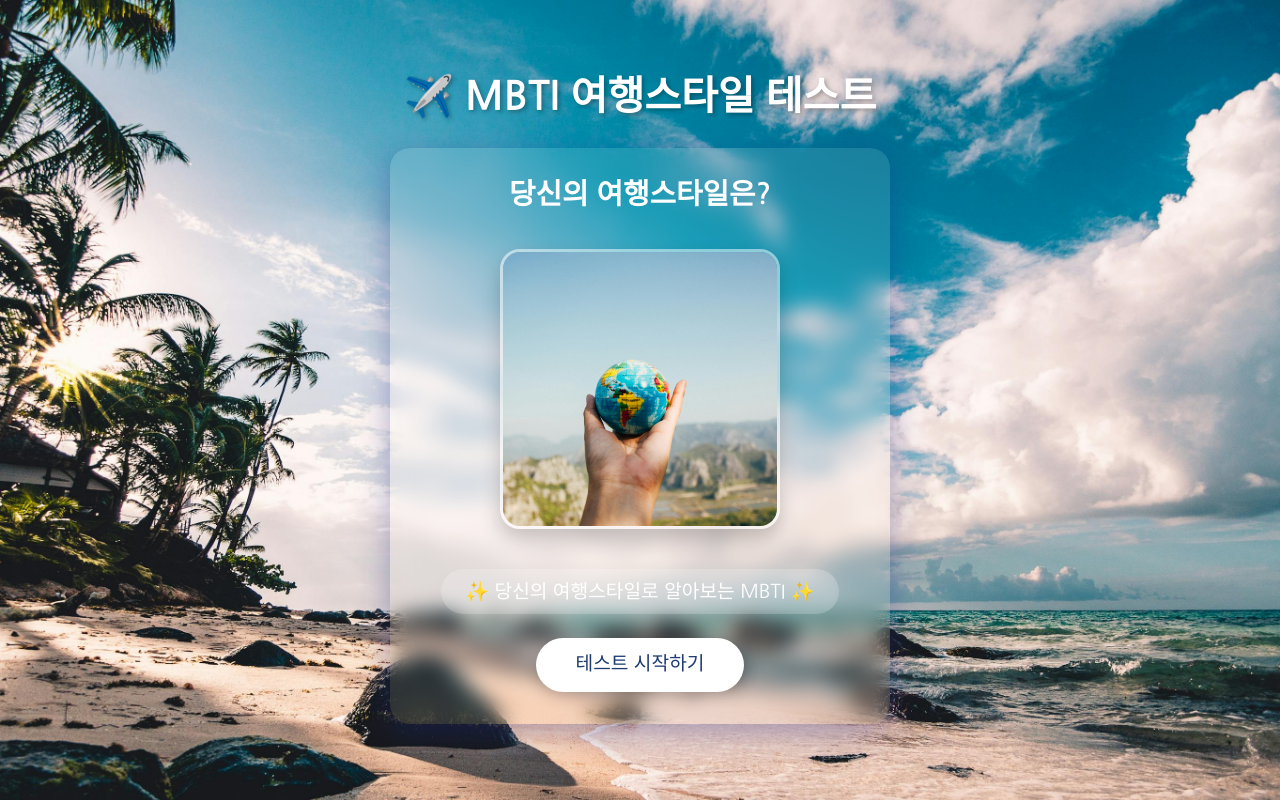
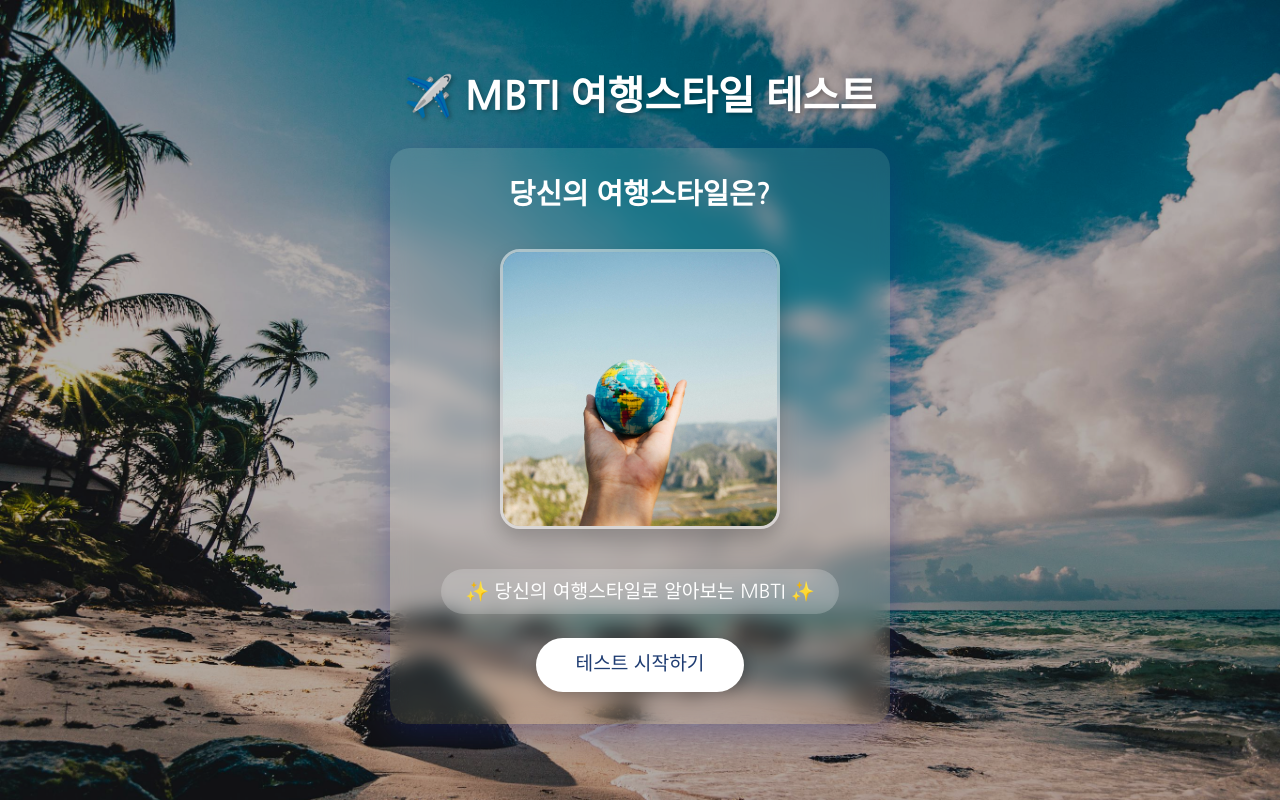
Before and after one commit to ParkTH-Dev/CatMBTI, a React (Vite) app: page / in a window 1280 px wide. Built offline with nearby package versions, Linux system fonts and the light colour scheme.

Commit message:
bg update:

```diff
--- a/src/pages/Home.jsx
+++ b/src/pages/Home.jsx
@@ -14,6 +14,18 @@ const Wrapper = styled.div`
   align-items: center;
   color: #fff;
   padding: 20px;
+  position: relative;
+
+  &::before {
+    content: "";
+    position: absolute;
+    top: 0;
+    left: 0;
+    right: 0;
+    bottom: 0;
+    background: rgba(0, 0, 0, 0.3);
+    z-index: 0;
+  }
 `;
 
 const Header = styled.div`
@@ -22,9 +34,13 @@ const Header = styled.div`
   text-align: center;
   margin-bottom: 2rem;
   text-shadow: 2px 2px 4px rgba(0, 0, 0, 0.3);
+  position: relative;
+  z-index: 1;
 `;
 
 const Contents = styled(motion.div)`
+  position: relative;
+  z-index: 1;
   width: 100%;
   max-width: 500px;
   display: flex;
--- a/src/pages/Result.jsx
+++ b/src/pages/Result.jsx
@@ -14,9 +14,20 @@ const Wrapper = styled.div`
   flex-direction: column;
   justify-content: center;
   align-items: center;
-
   color: #fff;
   padding: 20px;
+  position: relative;
+
+  &::before {
+    content: "";
+    position: absolute;
+    top: 0;
+    left: 0;
+    right: 0;
+    bottom: 0;
+    background: rgba(0, 0, 0, 0.3); // 검은색 오버레이로 어둡게 처리
+    z-index: 0;
+  }
 `;
 
 const Header = styled.div`
@@ -25,9 +36,13 @@ const Header = styled.div`
   text-align: center;
   margin-bottom: 2rem;
   text-shadow: 2px 2px 4px rgba(0, 0, 0, 0.3);
+  position: relative;
+  z-index: 1;
 `;
 
 const Contents = styled(motion.div)`
+  position: relative;
+  z-index: 1;
   width: 100%;
   max-width: 800px;
   display: flex;
@@ -38,7 +53,6 @@ const Contents = styled(motion.div)`
   border-radius: 20px;
   padding: 2rem;
   box-shadow: 0 8px 32px 0 rgba(31, 38, 135, 0.37);
-  /* gap: 20px; */
 `;
 
 const Title = styled.div`
```
